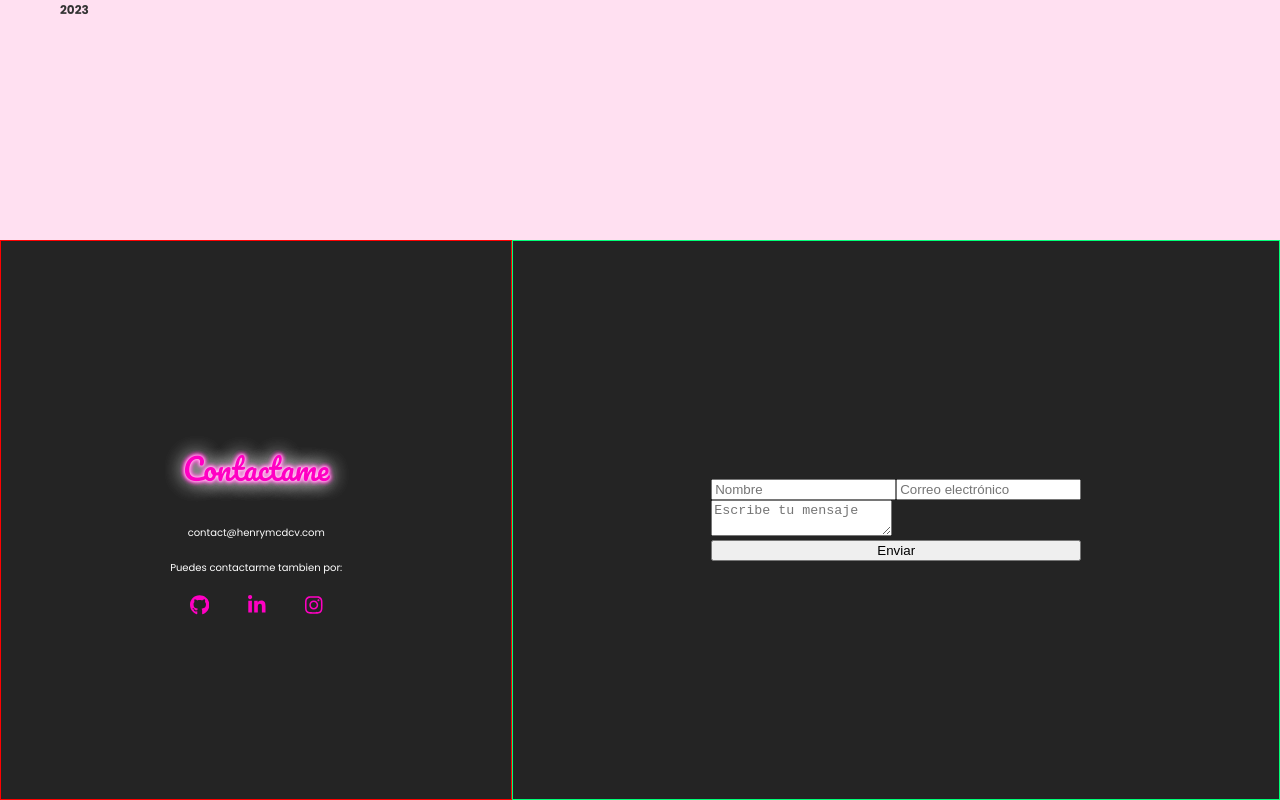
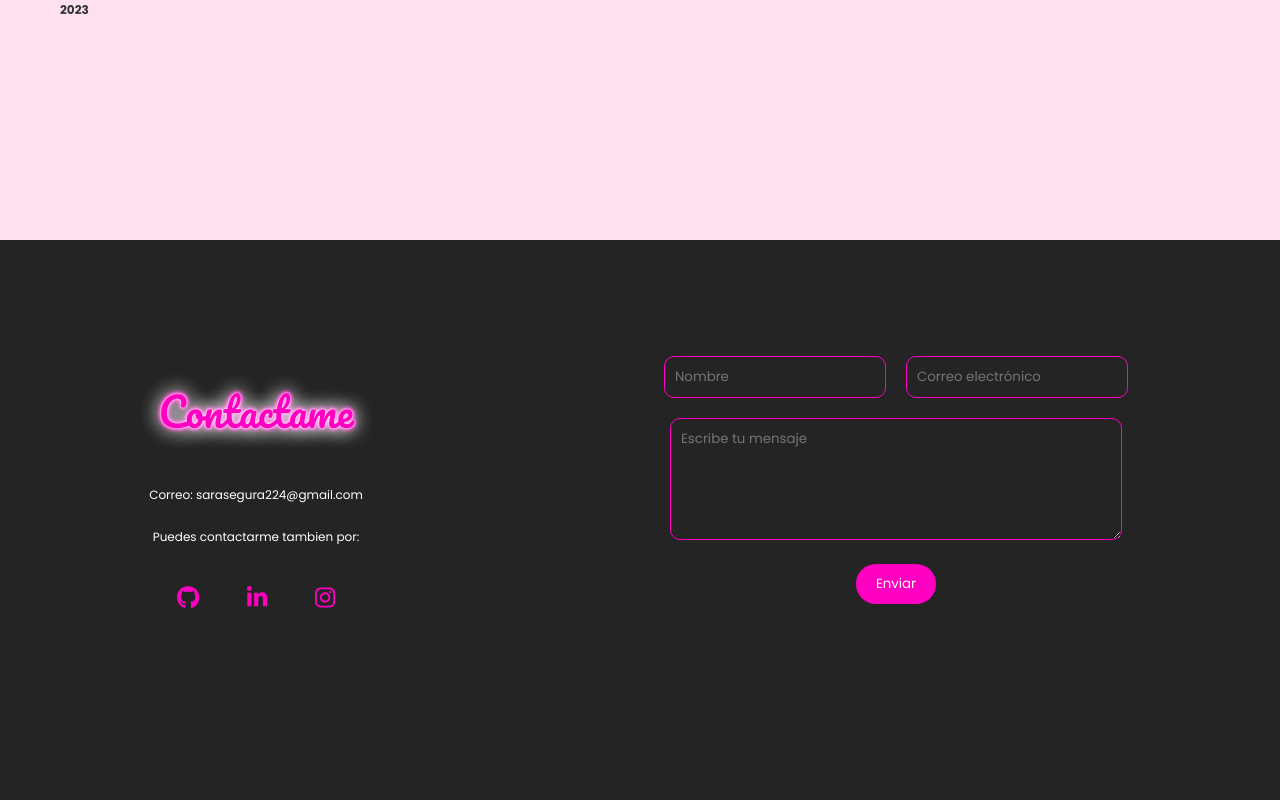
Before and after one commit to sarasegura/sara-segura-personal-portfolio, a React (Vite) app: page /#/ in a window 1280 px wide. Shown: the part 3200-4000 px from the top of the page. After the commit the page ends 3920 px from the top, so only its background shows below. Built offline with nearby package versions, Linux system fonts and the light colour scheme.

Commit message:
se agregaron estilos al componente contact

```diff
--- a/src/components/Contact/Contact.css
+++ b/src/components/Contact/Contact.css
@@ -1,10 +1,9 @@
 .container-contact {
-  height: 70vh;
+  height: 60vh;
   display: flex;
 }
 
 .wrapper-intro-contact {
-  border: 1px solid rgb(255, 0, 0);
   display: flex;
   flex-direction: column;
   justify-content: center;
@@ -12,7 +11,6 @@
 }
 
 .wrapper-form-contact {
-  border: 1px solid rgb(0, 255, 119);
   display: flex;
   flex-direction: column;
   justify-content: center;
@@ -31,21 +29,63 @@
   text-shadow: 0 0 3px #fff, 0 0 20px #fff, 0 0 20px #fff,
     0 0 5px rgb(255, 0, 195), 0 0 5px rgb(255, 0, 195), 0 0 5px rgb(255, 0, 195),
     0 0 5px rgb(255, 0, 195);
-  font-size: 3rem;
+  font-size: 4rem;
+}
+
+.p-intro-contact {
+  font-size: 1.2rem;
 }
 
 .social-icons-contactame {
   fill: rgb(255, 0, 195);
+  margin-top: 20px;
 }
 
 .form-contact {
   display: flex;
   flex-direction: column;
+  justify-content: center;
+  align-items: center;
+  gap: 20px;
 }
+.container-form-name-email {
+  display: flex;
+  justify-content: center;
+  align-items: center;
+  gap: 20px;
+}
+
+.label input {
+  border: 0.5px solid rgb(255, 0, 195);
+  border-radius: 10px;
+  background: transparent;
+  padding: 0px 10px;
+  font-family: "Poppins", sans-serif;
+  color: #fff;
+}
+
+.label textarea {
+  border: 0.5px solid rgb(255, 0, 195);
+  border-radius: 10px;
+  background: transparent;
+  padding: 10px 10px;
+  font-family: "Poppins", sans-serif;
+  color: #fff;
+}
+
+.button-submit-form {
+  background: rgb(255, 0, 195);
+  font-family: "Poppins", sans-serif;
+  border-radius: 20px;
+  color: #fff;
+  border: none;
+  padding: 10px 20px;
+}
+
 @media (max-width: 767px) {
   .container-contact {
     flex-direction: column;
-    height: 120vh;
+    height: 135vh;
   }
   .wrapper-intro-contact {
     width: 100%;
@@ -55,6 +95,24 @@
   .wrapper-form-contact {
     width: 100%;
     height: 50%;
+  }
+
+  .title-intro-contact {
+    font-size: 3rem;
+  }
+
+  .container-form-name-email {
+    flex-direction: column;
+  }
+
+  .label input {
+    width: 280px;
+    height: 40px;
+  }
+
+  .label textarea {
+    width: 280px;
+    height: 100px;
   }
 }
 
@@ -67,6 +125,16 @@
   .wrapper-form-contact {
     width: 60%;
   }
+
+  .label input {
+    width: 150px;
+    height: 40px;
+  }
+
+  .label textarea {
+    width: 338px;
+    height: 100px;
+  }
 }
 
 @media (min-width: 1024px) {
@@ -77,4 +145,14 @@
   .wrapper-form-contact {
     width: 60%;
   }
+
+  .label input {
+    width: 200px;
+    height: 40px;
+  }
+
+  .label textarea {
+    width: 430px;
+    height: 100px;
+  }
 }
--- a/src/components/Contact/index.jsx
+++ b/src/components/Contact/index.jsx
@@ -7,15 +7,15 @@ function Contact({ id }) {
       <div className="container-contact" id={id}>
         <div className="wrapper-intro-contact">
           <h2 className="title-intro-contact">Contactame</h2>
-          <p>contact@henrymcdcv.com</p>
+          <p className="p-intro-contact">Correo: sarasegura224@gmail.com</p>
           <span>
-            <p>Puedes contactarme tambien por:</p>
+            <p className="p-intro-contact">Puedes contactarme tambien por:</p>
             <div className="social-media-container-contactame">
               <a href="">
                 <svg
                   xmlns="http://www.w3.org/2000/svg"
                   className="social-icons-contactame"
-                  height="20px"
+                  height="23px"
                   viewBox="0 0 496 512"
                 >
                   <path d="M165.9 397.4c0 2-2.3 3.6-5.2 3.6-3.3.3-5.6-1.3-5.6-3.6 0-2 2.3-3.6 5.2-3.6 3-.3 5.6 1.3 5.6 3.6zm-31.1-4.5c-.7 2 1.3 4.3 4.3 4.9 2.6 1 5.6 0 6.2-2s-1.3-4.3-4.3-5.2c-2.6-.7-5.5.3-6.2 2.3zm44.2-1.7c-2.9.7-4.9 2.6-4.6 4.9.3 2 2.9 3.3 5.9 2.6 2.9-.7 4.9-2.6 4.6-4.6-.3-1.9-3-3.2-5.9-2.9zM244.8 8C106.1 8 0 113.3 0 252c0 110.9 69.8 205.8 169.5 239.2 12.8 2.3 17.3-5.6 17.3-12.1 0-6.2-.3-40.4-.3-61.4 0 0-70 15-84.7-29.8 0 0-11.4-29.1-27.8-36.6 0 0-22.9-15.7 1.6-15.4 0 0 24.9 2 38.6 25.8 21.9 38.6 58.6 27.5 72.9 20.9 2.3-16 8.8-27.1 16-33.7-55.9-6.2-112.3-14.3-112.3-110.5 0-27.5 7.6-41.3 23.6-58.9-2.6-6.5-11.1-33.3 2.6-67.9 20.9-6.5 69 27 69 27 20-5.6 41.5-8.5 62.8-8.5s42.8 2.9 62.8 8.5c0 0 48.1-33.6 69-27 13.7 34.7 5.2 61.4 2.6 67.9 16 17.7 25.8 31.5 25.8 58.9 0 96.5-58.9 104.2-114.8 110.5 9.2 7.9 17 22.9 17 46.4 0 33.7-.3 75.4-.3 83.6 0 6.5 4.6 14.4 17.3 12.1C428.2 457.8 496 362.9 496 252 496 113.3 383.5 8 244.8 8zM97.2 352.9c-1.3 1-1 3.3.7 5.2 1.6 1.6 3.9 2.3 5.2 1 1.3-1 1-3.3-.7-5.2-1.6-1.6-3.9-2.3-5.2-1zm-10.8-8.1c-.7 1.3.3 2.9 2.3 3.9 1.6 1 3.6.7 4.3-.7.7-1.3-.3-2.9-2.3-3.9-2-.6-3.6-.3-4.3.7zm32.4 35.6c-1.6 1.3-1 4.3 1.3 6.2 2.3 2.3 5.2 2.6 6.5 1 1.3-1.3.7-4.3-1.3-6.2-2.2-2.3-5.2-2.6-6.5-1zm-11.4-14.7c-1.6 1-1.6 3.6 0 5.9 1.6 2.3 4.3 3.3 5.6 2.3 1.6-1.3 1.6-3.9 0-6.2-1.4-2.3-4-3.3-5.6-2z" />
@@ -26,7 +26,7 @@ function Contact({ id }) {
                   xmlns="http://www.w3.org/2000/svg"
                   viewBox="0 0 448 512"
                   className="social-icons-contactame"
-                  height="20px"
+                  height="23px"
                 >
                   <path d="M100.28 448H7.4V148.9h92.88zM53.79 108.1C24.09 108.1 0 83.5 0 53.8a53.79 53.79 0 0 1 107.58 0c0 29.7-24.1 54.3-53.79 54.3zM447.9 448h-92.68V302.4c0-34.7-.7-79.2-48.29-79.2-48.29 0-55.69 37.7-55.69 76.7V448h-92.78V148.9h89.08v40.8h1.3c12.4-23.5 42.69-48.3 87.88-48.3 94 0 111.28 61.9 111.28 142.3V448z" />
                 </svg>
@@ -36,7 +36,7 @@ function Contact({ id }) {
                   xmlns="http://www.w3.org/2000/svg"
                   viewBox="0 0 448 512"
                   className="social-icons-contactame"
-                  height="20px"
+                  height="23px"
                 >
                   <path d="M224.1 141c-63.6 0-114.9 51.3-114.9 114.9s51.3 114.9 114.9 114.9S339 319.5 339 255.9 287.7 141 224.1 141zm0 189.6c-41.1 0-74.7-33.5-74.7-74.7s33.5-74.7 74.7-74.7 74.7 33.5 74.7 74.7-33.6 74.7-74.7 74.7zm146.4-194.3c0 14.9-12 26.8-26.8 26.8-14.9 0-26.8-12-26.8-26.8s12-26.8 26.8-26.8 26.8 12 26.8 26.8zm76.1 27.2c-1.7-35.9-9.9-67.7-36.2-93.9-26.2-26.2-58-34.4-93.9-36.2-37-2.1-147.9-2.1-184.9 0-35.8 1.7-67.6 9.9-93.9 36.1s-34.4 58-36.2 93.9c-2.1 37-2.1 147.9 0 184.9 1.7 35.9 9.9 67.7 36.2 93.9s58 34.4 93.9 36.2c37 2.1 147.9 2.1 184.9 0 35.9-1.7 67.7-9.9 93.9-36.2 26.2-26.2 34.4-58 36.2-93.9 2.1-37 2.1-147.8 0-184.8zM398.8 388c-7.8 19.6-22.9 34.7-42.6 42.6-29.5 11.7-99.5 9-132.1 9s-102.7 2.6-132.1-9c-19.6-7.8-34.7-22.9-42.6-42.6-11.7-29.5-9-99.5-9-132.1s-2.6-102.7 9-132.1c7.8-19.6 22.9-34.7 42.6-42.6 29.5-11.7 99.5-9 132.1-9s102.7-2.6 132.1 9c19.6 7.8 34.7 22.9 42.6 42.6 11.7 29.5 9 99.5 9 132.1s2.7 102.7-9 132.1z" />
                 </svg>
@@ -51,7 +51,7 @@ function Contact({ id }) {
             method="POST"
           >
             <div className="container-form-name-email">
-              <label>
+              <label className="label label-name">
                 <input
                   type="text"
                   placeholder="Nombre"
@@ -59,7 +59,7 @@ function Contact({ id }) {
                   required
                 />
               </label>
-              <label>
+              <label className="label label-gmail">
                 <input
                   type="email"
                   name="Email"
@@ -69,7 +69,7 @@ function Contact({ id }) {
               </label>
             </div>
 
-            <label>
+            <label className="label ">
               <textarea
                 placeholder="Escribe tu mensaje"
                 name="Mensaje"
@@ -77,7 +77,7 @@ function Contact({ id }) {
               ></textarea>
             </label>
 
-            <button value="Enviar" type="submit">
+            <button className="button-submit-form" value="Enviar" type="submit">
               Enviar
             </button>
           </form>
```
